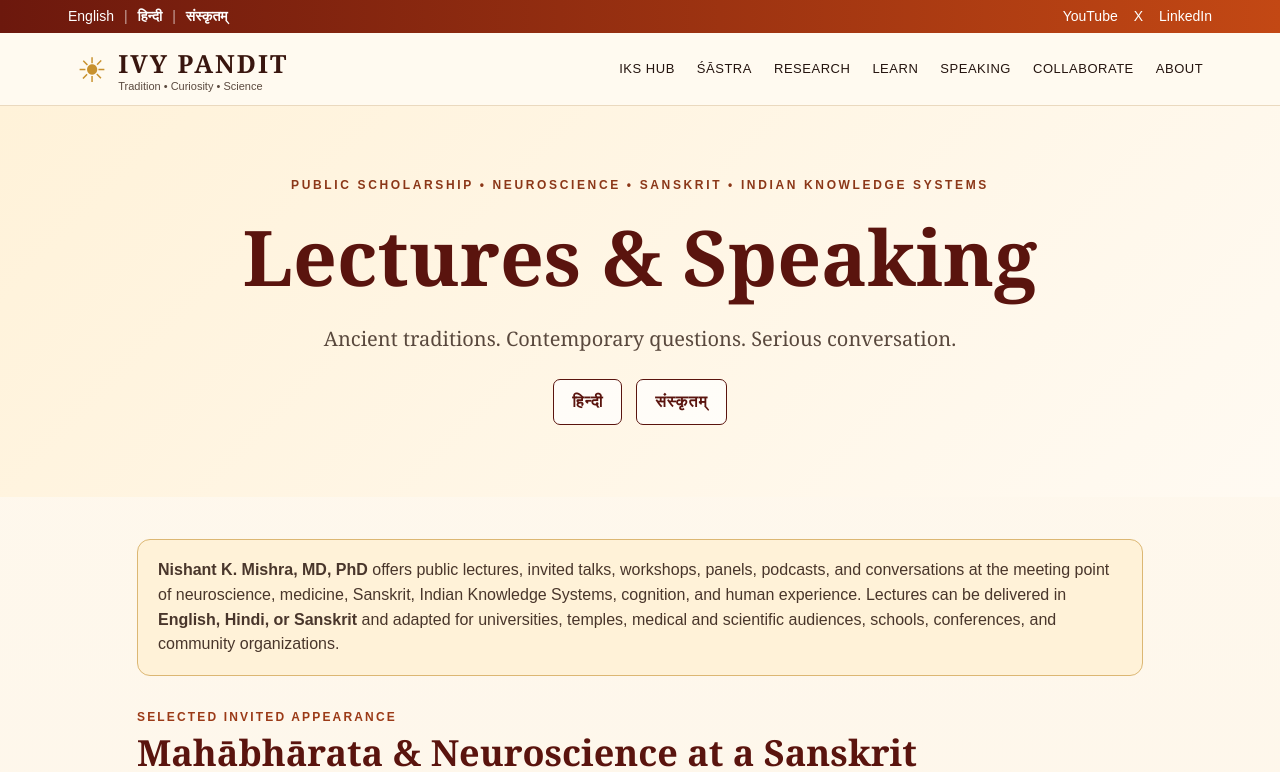
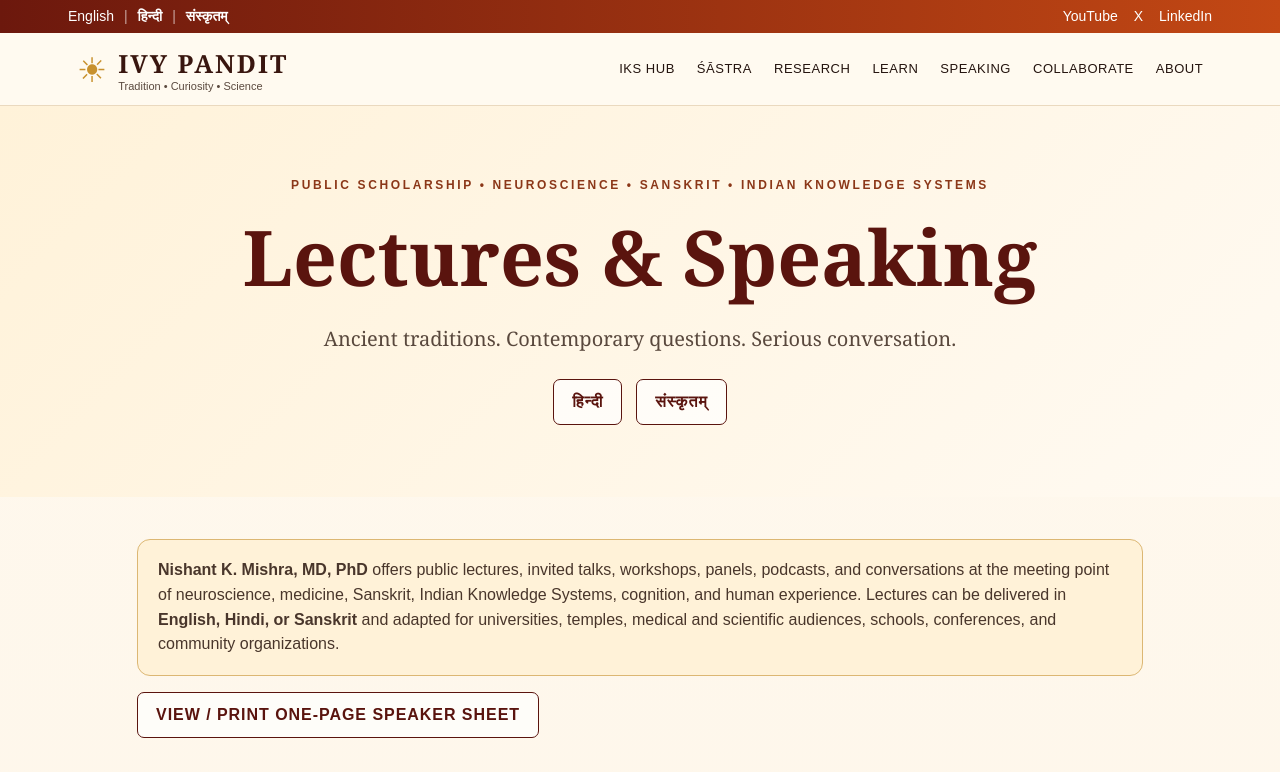
Before and after one commit to nishmishra/ivypandit-v2, a Next.js app: page /speaking in a window 1280 px wide. Shown: the top 772 px of the page. Built offline with nearby package versions, Linux system fonts and the light colour scheme.

Commit message:
Link printable speaker sheet from speaking page

```diff
--- a/app/speaking/page.tsx
+++ b/app/speaking/page.tsx
@@ -17,6 +17,7 @@ export default function Speaking() { return <>
   <section className="pageHero"><div className="eyebrow">Public scholarship • Neuroscience • Sanskrit • Indian Knowledge Systems</div><h1>Lectures & Speaking</h1><p>Ancient traditions. Contemporary questions. Serious conversation.</p><div className="buttons"><Link className="btn secondary" href="/hi/speaking">हिन्दी</Link><Link className="btn secondary" href="/sa/speaking">संस्कृतम्</Link></div></section>
   <main className="content">
     <div className="callout"><b>Nishant K. Mishra, MD, PhD</b> offers public lectures, invited talks, workshops, panels, podcasts, and conversations at the meeting point of neuroscience, medicine, Sanskrit, Indian Knowledge Systems, cognition, and human experience. Lectures can be delivered in <b>English, Hindi, or Sanskrit</b> and adapted for universities, temples, medical and scientific audiences, schools, conferences, and community organizations.</div>
+    <div className="buttons" style={{justifyContent:'flex-start',marginTop:'-8px',marginBottom:'28px'}}><Link className="btn secondary" href="/speaking/speaker-sheet">View / Print One-Page Speaker Sheet</Link></div>
 
     <section className="featuredTalks" style={{marginTop:'34px'}}>
       <div className="sectionHeaderRow"><div><p className="kicker">Selected invited appearance</p><h2 className="sectionTitle">Mahābhārata & Neuroscience at a Sanskrit Forum</h2></div><a className="textLink" href="https://www.youtube.com/watch?v=dr-H6IToGx4&t=1104s" target="_blank" rel="noopener noreferrer">Watch the forum recording →</a></div>
@@ -54,7 +55,7 @@ export default function Speaking() { return <>
 
     <section style={{marginTop:'38px'}}><p className="kicker">Formats & audiences</p><h2 className="sectionTitle">Adapted to the institution and the people in the room.</h2><div className="twoCol"><div className="panel"><h2>Community & Educational Programs</h2><ul><li><b>Community lecture:</b> 30–45 minutes plus Q&A</li><li><b>Youth / family program:</b> adapted for Bāla Vihār, teenagers, parents, or educators</li><li><b>Workshop:</b> 60–120 minutes with source material, discussion, and participation</li></ul></div><div className="panel"><h2>Academic & Professional Programs</h2><ul><li><b>Invited seminar:</b> 45–60 minutes plus discussion</li><li><b>Conference / panel / podcast:</b> tailored to the program theme</li><li><b>Lecture series:</b> a multi-part program built around one of the thematic families above</li></ul></div></div></section>
 
-    <section className="missionBox"><p className="kicker" style={{color:'#ffd36b'}}>Invite a lecture</p><h2>Bring an IvyPandit conversation to your community or institution.</h2><p>Invitations are welcome from temples, universities, medical schools, hospitals, Hindu organizations, Sanskrit institutions, schools, conferences, cultural organizations, podcasts, and community groups. A custom talk can also be developed around a theme not yet listed.</p><div className="buttons"><a className="btn secondary" href="mailto:nishant.mishra@ivypandit.com?subject=IvyPandit%20Lecture%20Invitation&body=Organization%3A%0ALocation%3A%0AProposed%20topic%3A%0APreferred%20language%3A%20English%20%2F%20Hindi%20%2F%20Sanskrit%20%2F%20Bilingual%0APreferred%20date%3A%0AExpected%20audience%3A%0AApproximate%20attendance%3A%0AIn-person%20or%20online%3A%0APreferred%20lecture%20length%3A%0A">Invite Dr. Mishra to Speak</a></div><p><b>nishant.mishra@ivypandit.com</b><br/>Academic, educational, community, medical, and invited programs are welcome. Honorarium and travel arrangements may be discussed depending on the organization, location, and format.</p></section>
+    <section className="missionBox"><p className="kicker" style={{color:'#ffd36b'}}>Invite a lecture</p><h2>Bring an IvyPandit conversation to your community or institution.</h2><p>Invitations are welcome from temples, universities, medical schools, hospitals, Hindu organizations, Sanskrit institutions, schools, conferences, cultural organizations, podcasts, and community groups. A custom talk can also be developed around a theme not yet listed.</p><div className="buttons"><a className="btn secondary" href="mailto:nishant.mishra@ivypandit.com?subject=IvyPandit%20Lecture%20Invitation&body=Organization%3A%0ALocation%3A%0AProposed%20topic%3A%0APreferred%20language%3A%20English%20%2F%20Hindi%20%2F%20Sanskrit%20%2F%20Bilingual%0APreferred%20date%3A%0AExpected%20audience%3A%0AApproximate%20attendance%3A%0AIn-person%20or%20online%3A%0APreferred%20lecture%20length%3A%0A">Invite Dr. Mishra to Speak</a><Link className="btn secondary" href="/speaking/speaker-sheet">Speaker Sheet</Link></div><p><b>nishant.mishra@ivypandit.com</b><br/>Academic, educational, community, medical, and invited programs are welcome. Honorarium and travel arrangements may be discussed depending on the organization, location, and format.</p></section>
 
     <section className="panel" style={{marginTop:'28px'}}><h2>About the Speaker</h2><p><b>Nishant K. Mishra, MD, PhD</b> is a neurologist, physician-scientist, educator, and public scholar whose work spans stroke, neuroimaging, brain health, clinical neuroscience, human neuroplasticity, Sanskrit, and Indian Knowledge Systems.</p><p><a className="textLink" href="https://www.linkedin.com/in/ivypandit/" target="_blank" rel="noopener noreferrer">LinkedIn →</a><br/><a className="textLink" href="https://x.com/IvyPandit" target="_blank" rel="noopener noreferrer">X / Twitter →</a><br/><a className="textLink" href="https://www.youtube.com/@IvyPandit" target="_blank" rel="noopener noreferrer">YouTube @IvyPandit →</a></p></section>
   </main>
```
